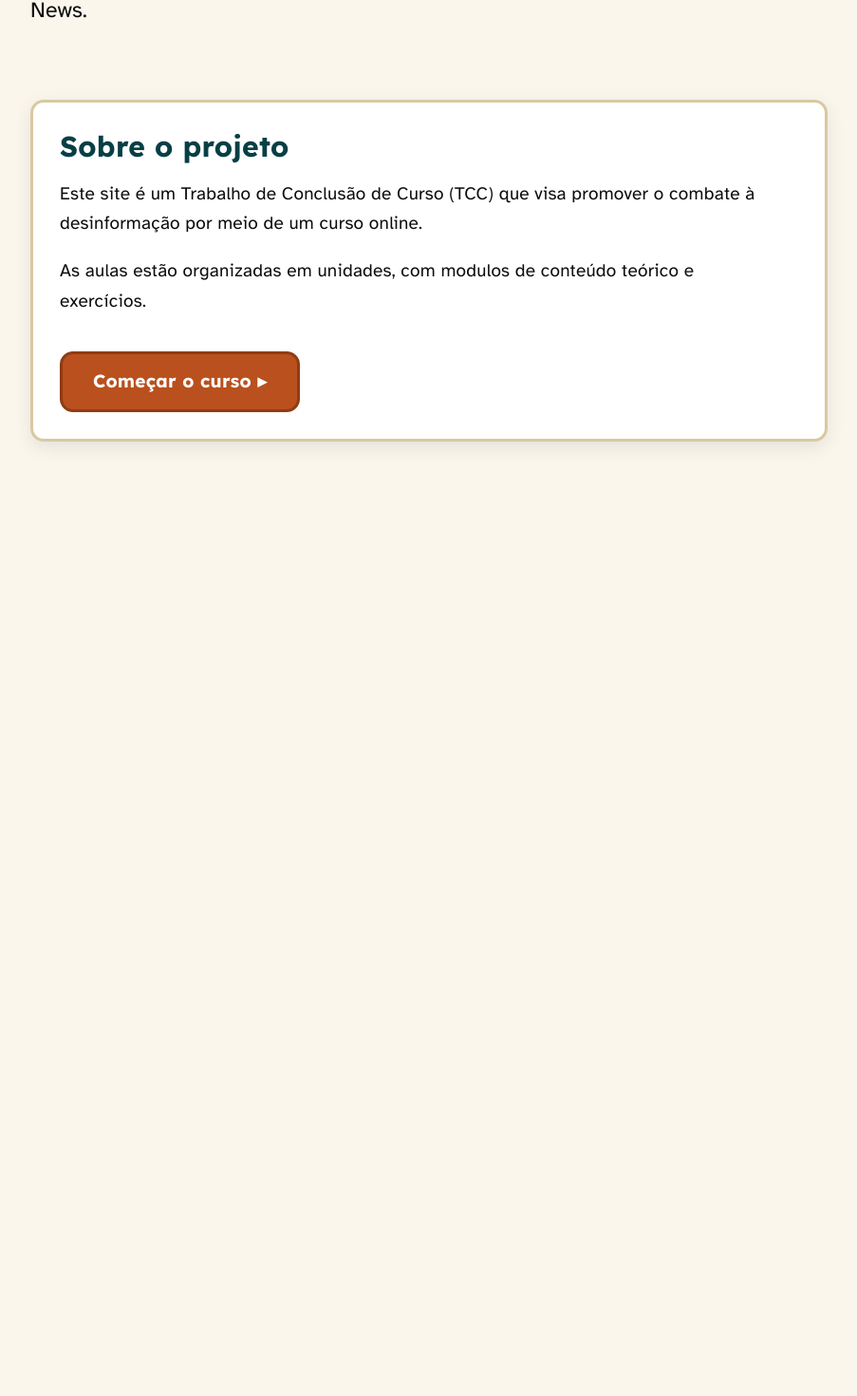
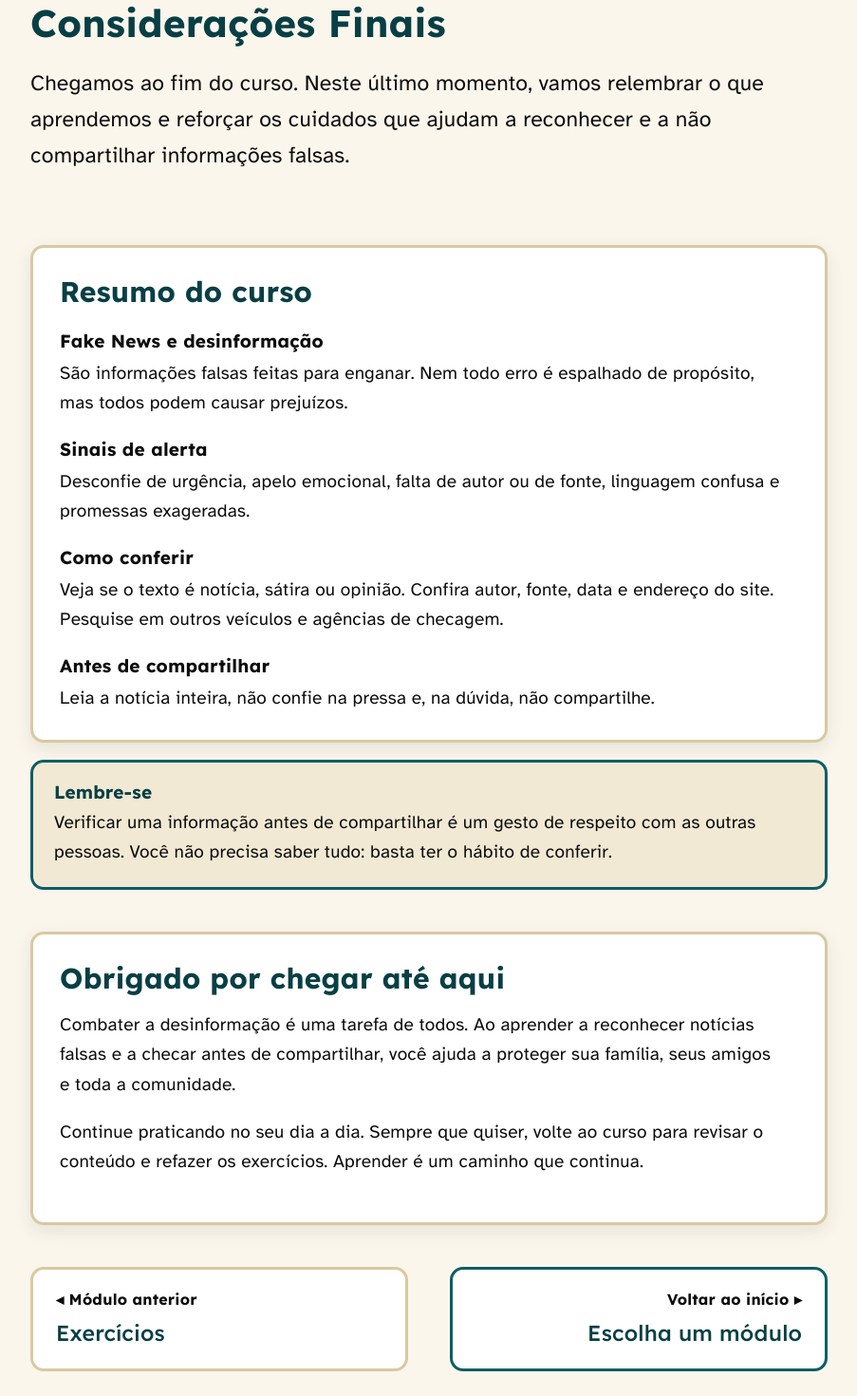
Before and after one commit to leonardo-vargas-de-paula/verdade-para-todos, a React (Vite) app: page /modulo/3 in a window 1280 px wide. Shown: the part 220-1690 px from the top of the page at 95% size, without its empty margins (188-1091 px from the left). Before the commit the page ends 800 px from the top, so only its background shows below. Built offline with nearby package versions, Linux system fonts and the light colour scheme.

Commit message:
feat: adiciona módulo 3 com considerações finais

```diff
--- a/src/App.jsx
+++ b/src/App.jsx
@@ -26,6 +26,7 @@ import Modulo2Unidade2Pagina3 from "./pages/Modulo2/Unidade2/Pagina3";
 import Modulo2Unidade2Pagina4 from "./pages/Modulo2/Unidade2/Pagina4";
 import Modulo2Unidade2Pagina5 from "./pages/Modulo2/Unidade2/Pagina5";
 import Modulo2Unidade2Pagina6 from "./pages/Modulo2/Unidade2/Pagina6";
+import Modulo3Home from "./pages/Modulo3/Home";
 import { Analytics } from "@vercel/analytics/react";
 
 /* Ao mudar de página, volta ao topo — como acontecia com a troca
@@ -79,6 +80,7 @@ function App() {
               <Route path="/modulos" element={<SelecaoModulos />} />
               <Route path="/modulo/1" element={<ModuleHome />} />
               <Route path="/modulo/2" element={<Modulo2Home />} />
+              <Route path="/modulo/3" element={<Modulo3Home />} />
               <Route
                 path="/modulo/2/unidade/1"
                 element={<Modulo2Unidade1Pagina1 />}
--- a/src/components/UnitCard/index.jsx
+++ b/src/components/UnitCard/index.jsx
@@ -25,7 +25,7 @@ function UnitCard({
   const textos =
     tipo === "modulo"
       ? {
-          hint: "Termine o Módulo 1 para liberar",
+          hint: "Termine o módulo anterior para liberar",
           dialogoTitulo: "Módulo ainda não liberado",
           dialogoMensagem: anteriorTitulo
             ? `Termine o módulo "${anteriorTitulo}" para continuar.`
--- a/src/data/modulos.js
+++ b/src/data/modulos.js
@@ -53,3 +53,12 @@ export const UNIDADES_MODULO2 = [
     ],
   },
 ];
+
+/* Módulo 3 — Considerações Finais: página única de encerramento.
+   Vale como concluída quando a página for visitada. */
+export const MODULO3 = {
+  number: "3",
+  title: "Módulo 3 — Considerações Finais",
+  to: "/modulo/3",
+  paginas: ["/modulo/3"],
+};
--- /dev/null
+++ b/src/pages/Modulo3/Home/index.jsx
@@ -0,0 +1,87 @@
+import Layout from "../../../components/Layout";
+import BackBar from "../../../components/BackBar";
+import Hero from "../../../components/Hero";
+import SectionCard from "../../../components/SectionCard";
+import IconList from "../../../components/IconList";
+import Callout from "../../../components/Callout";
+import UnitNav from "../../../components/UnitNav";
+import { ScrollIcon } from "../../../components/icons";
+import useDocumentTitle from "../../../utils/useDocumentTitle";
+
+/* Módulo 3 — Considerações Finais: página única de encerramento do curso. */
+function Modulo3Home() {
+  useDocumentTitle("Módulo 3 — Considerações Finais");
+
+  return (
+    <Layout>
+      <Hero
+        back={<BackBar backTo="/modulos" backLabel="Voltar aos módulos" />}
+        kicker={
+          <>
+            <ScrollIcon />
+            Módulo 3
+          </>
+        }
+        title="Considerações Finais"
+        lead="Chegamos ao fim do curso. Neste último momento, vamos relembrar o que aprendemos e reforçar os cuidados que ajudam a reconhecer e a não compartilhar informações falsas."
+      />
+
+      <SectionCard title="Resumo do curso">
+        <IconList
+          items={[
+            {
+              title: "Fake News e desinformação",
+              text: "São informações falsas feitas para enganar. Nem todo erro é espalhado de propósito, mas todos podem causar prejuízos.",
+            },
+            {
+              title: "Sinais de alerta",
+              text: "Desconfie de urgência, apelo emocional, falta de autor ou de fonte, linguagem confusa e promessas exageradas.",
+            },
+            {
+              title: "Como conferir",
+              text: "Veja se o texto é notícia, sátira ou opinião. Confira autor, fonte, data e endereço do site. Pesquise em outros veículos e agências de checagem.",
+            },
+            {
+              title: "Antes de compartilhar",
+              text: "Leia a notícia inteira, não confie na pressa e, na dúvida, não compartilhe.",
+            },
+          ]}
+        />
+      </SectionCard>
+
+      <Callout variant="tip" title="Lembre-se">
+        Verificar uma informação antes de compartilhar é um gesto de respeito com
+        as outras pessoas. Você não precisa saber tudo: basta ter o hábito de
+        conferir.
+      </Callout>
+
+      <SectionCard title="Obrigado por chegar até aqui">
+        <p>
+          Combater a desinformação é uma tarefa de todos. Ao aprender a
+          reconhecer notícias falsas e a checar antes de compartilhar, você
+          ajuda a proteger sua família, seus amigos e toda a comunidade.
+        </p>
+        <p>
+          Continue praticando no seu dia a dia. Sempre que quiser, volte ao
+          curso para revisar o conteúdo e refazer os exercícios. Aprender é um
+          caminho que continua.
+        </p>
+      </SectionCard>
+
+      <UnitNav
+        prev={{
+          to: "/modulo/2",
+          label: "◂ Módulo anterior",
+          title: "Exercícios",
+        }}
+        next={{
+          to: "/modulos",
+          label: "Voltar ao início ▸",
+          title: "Escolha um módulo",
+        }}
+      />
+    </Layout>
+  );
+}
+
+export default Modulo3Home;
--- a/src/pages/SelecaoModulos/index.jsx
+++ b/src/pages/SelecaoModulos/index.jsx
@@ -2,14 +2,20 @@ import Layout from "../../components/Layout";
 import Hero from "../../components/Hero";
 import UnitCard from "../../components/UnitCard";
 import useDocumentTitle from "../../utils/useDocumentTitle";
-import { modulo1Completo, modulo2Completo } from "../../utils/progresso";
+import { MODULO3 } from "../../data/modulos";
+import {
+  modulo1Completo,
+  modulo2Completo,
+  modulo3Completo,
+} from "../../utils/progresso";
 
 /* Seleção de módulos — entre as boas-vindas e o conteúdo.
-   O Módulo 2 só libera quando o Módulo 1 for lido por completo. */
+   Cada módulo só libera quando o anterior for concluído por completo. */
 function SelecaoModulos() {
   useDocumentTitle("Escolha um módulo");
   const modulo1Lido = modulo1Completo();
   const modulo2Lido = modulo2Completo();
+  const modulo3Lido = modulo3Completo();
 
   return (
     <Layout>
@@ -36,6 +42,16 @@ function SelecaoModulos() {
           anteriorTo="/modulo/1"
           anteriorTitulo="Módulo 1 — Fake News: Aspectos Básicos"
         />
+        <UnitCard
+          number={MODULO3.number}
+          title={MODULO3.title}
+          to={MODULO3.to}
+          tipo="modulo"
+          concluida={modulo3Lido}
+          bloqueada={!modulo2Lido}
+          anteriorTo="/modulo/2"
+          anteriorTitulo="Módulo 2 — Exercícios"
+        />
       </ul>
     </Layout>
   );
--- a/src/utils/progresso.js
+++ b/src/utils/progresso.js
@@ -2,7 +2,11 @@
    Guarda a lista de rotas já visitadas — hoje só gravamos;
    o uso visual (selos, etc.) pode consumir lerVisitados() depois. */
 
-import { UNIDADES_MODULO1, UNIDADES_MODULO2 } from "../data/modulos";
+import {
+  MODULO3,
+  UNIDADES_MODULO1,
+  UNIDADES_MODULO2,
+} from "../data/modulos";
 
 const CHAVE = "vpt:visitados";
 const CHAVE_CONCLUIDAS = "vpt:unidades-concluidas";
@@ -97,6 +101,11 @@ export function modulo2Completo() {
   return UNIDADES_MODULO2.every((unidade) => unidadeConcluida(unidade.to));
 }
 
+/* Módulo 3 concluído: a página final já foi visitada. */
+export function modulo3Completo() {
+  return estaUnidadeCompleta(MODULO3.paginas);
+}
+
 /* Normaliza a rota removendo a barra final (exceto na raiz). */
 function normalizeRota(pathname) {
   if (!pathname) return "";
```
